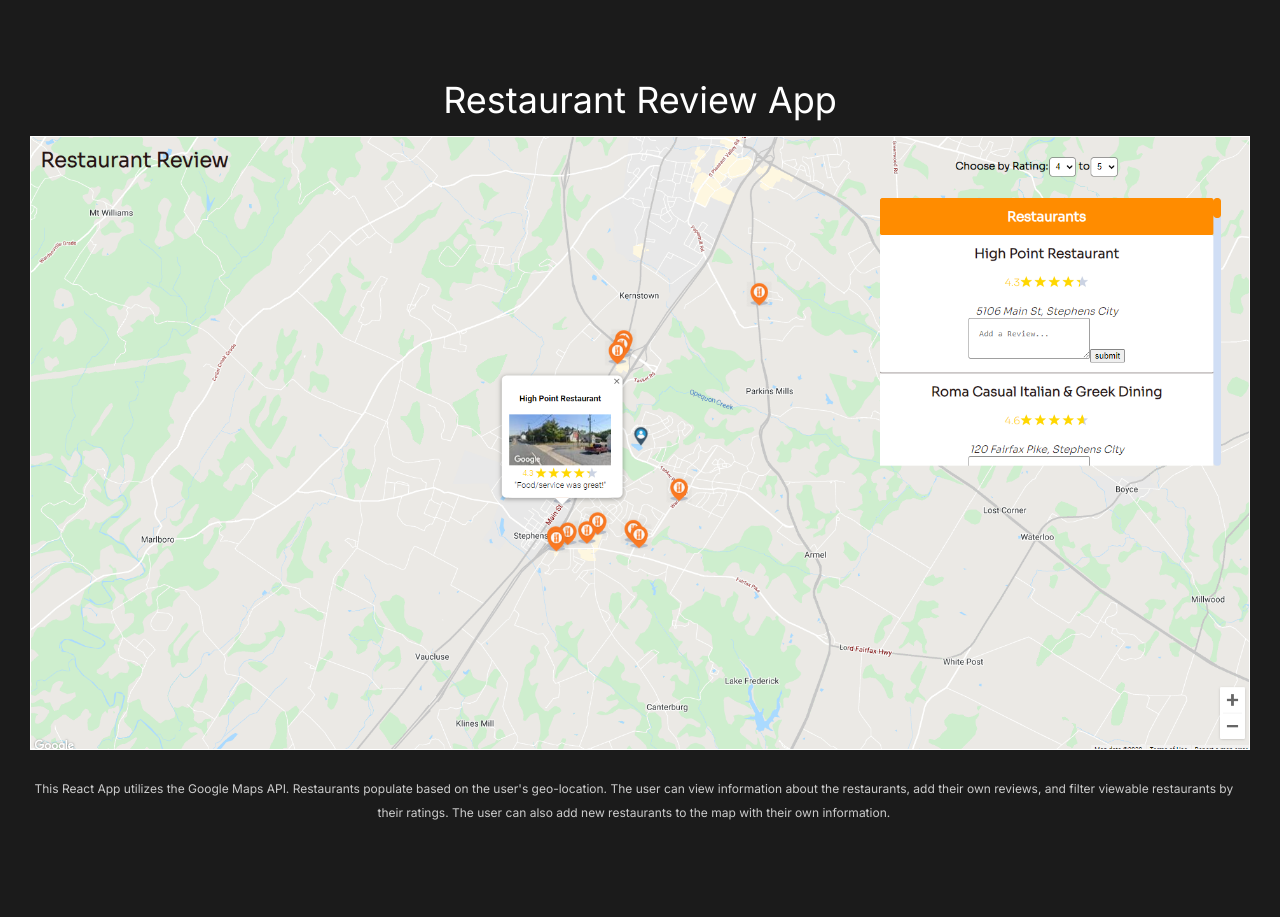
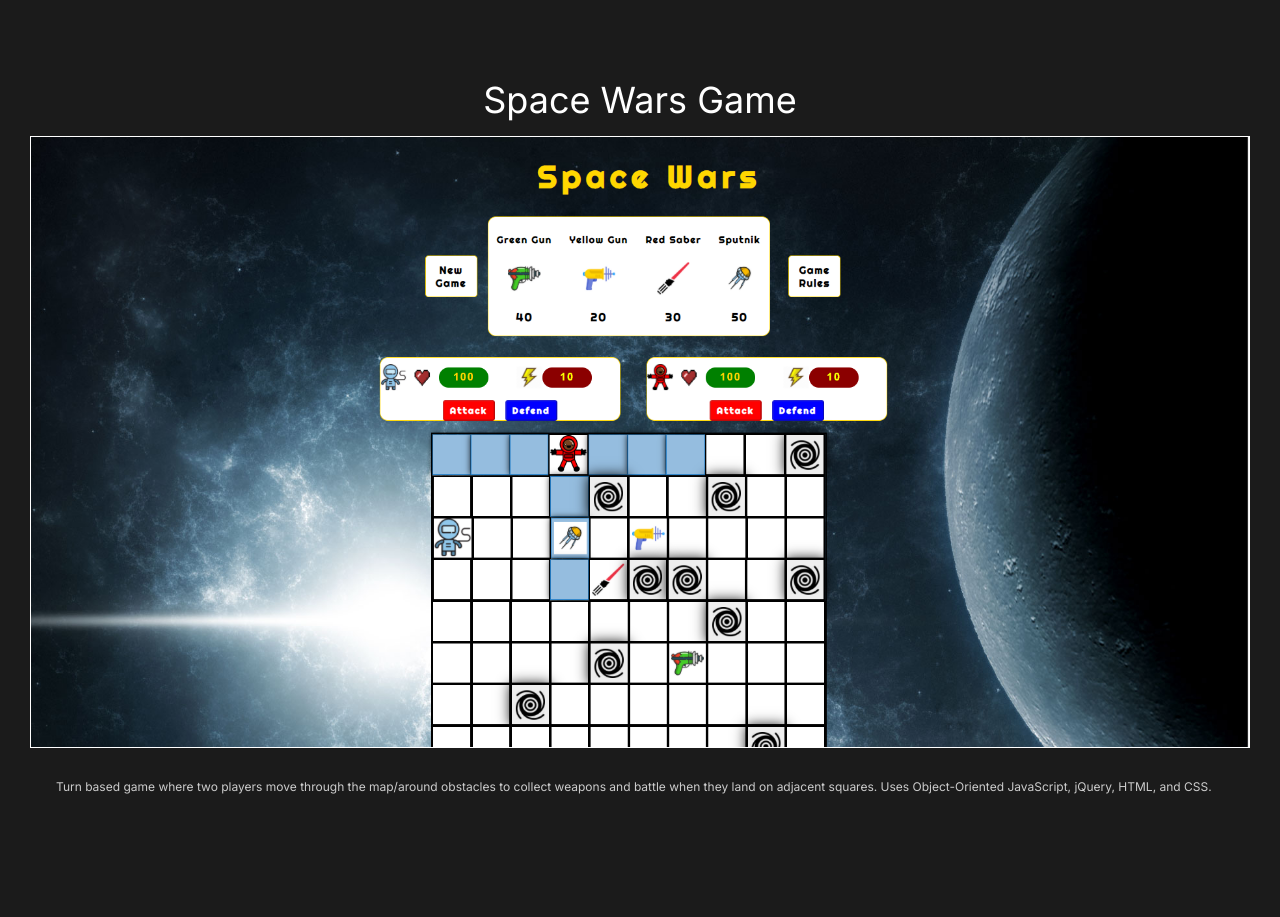
Before and after one commit to Jon-Laboy/jon-laboy-portfolio, a React (Create React App) app: page /#/ in a window 1280 px wide. Shown: the part 2240-3157 px from the top of the page. Built offline with nearby package versions, Linux system fonts and the light colour scheme.

Commit message:
changed map project to game project

```diff
--- a/src/components/PortfolioSection.js
+++ b/src/components/PortfolioSection.js
@@ -1,5 +1,5 @@
 import React from "react";
-import mapProject from "../img/mapProject.PNG";
+import gameProject from "../img/gameProject.PNG";
 import movieProject from "../img/movieProject.PNG";
 import musicProject from "../img/musicProject.PNG";
 import { useScroll } from "./UseScroll";
@@ -58,9 +58,9 @@ const PortfolioSection = () => {
             </div>
           </div>
           <div className="project-2">
-            <motion.h2 variants={fade}>Restaurant Review App</motion.h2>
+            <motion.h2 variants={fade}>Space Wars Game</motion.h2>
             <a
-              href="https://focused-hypatia-446a61.netlify.app/"
+              href="https://jon-laboy.github.io/project-6-game/"
               target="_blank" rel="noreferrer"
             >
               <motion.img
@@ -68,23 +68,24 @@ const PortfolioSection = () => {
                 initial="hidden"
                 animate="show"
                 style={{ width: "99%" }}
-                src={mapProject}
+                src={gameProject}
                 alt="map app pic"
+                className = "lower-image"
               />{" "}
             </a>
             <p class = "lower-p-tags">
-            This React App utilizes the Google Maps API. Restaurants populate based on the user's geo-location. The user can view information about the restaurants, add their own reviews, and filter viewable restaurants by their ratings. The user can also add new restaurants to the map with their own information.
+            Turn based game where two players move through the map/around obstacles to collect weapons and battle when they land on adjacent squares. Uses Object-Oriented JavaScript, jQuery, HTML, and CSS.
 {" "}
             </p>
             <div className="project-link-btns">
               <a
-                href="https://focused-hypatia-446a61.netlify.app/"
+                href="https://jon-laboy.github.io/project-6-game/"
                 target="_blank" rel="noreferrer"
               >
                 <motion.button variants={fade}>View Site</motion.button>
               </a>
               <a
-                href="https://github.com/Jon-Laboy/react-restaurant-app"
+                href="https://github.com/Jon-Laboy/project-6-game"
                 target="_blank" rel="noreferrer"
               >
                 <motion.button variants={fade}>View Code</motion.button>
@@ -101,6 +102,7 @@ const PortfolioSection = () => {
                 style={{ width: "99%" }}
                 src={movieProject}
                 alt="movie app pic"
+                className = "lower-image"
               />
             </a>
             <p class = "lower-p-tags">
@@ -173,7 +175,6 @@ const Cards = styled.div`
   .project-link-btns {
     display: flex;
     justify-content: center;
-    /* margin-top: 1.2rem; */
     button {
       margin: 0rem 0.5rem 6rem 0.5rem
     }
```
Also changed, not shown: src/img/gameProject.PNG (added), 1 other file (tests, documents, lock files or other folders).
